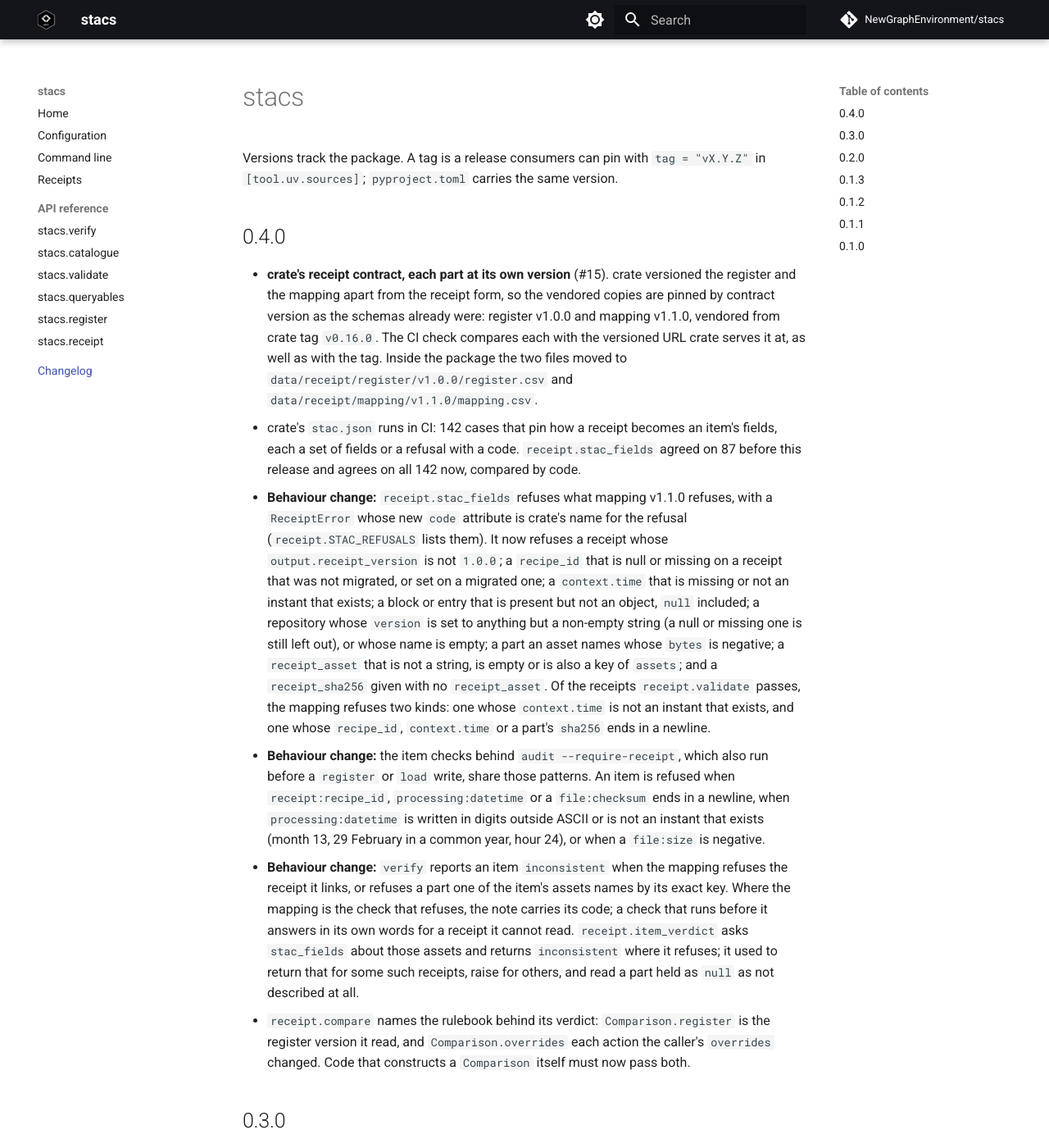
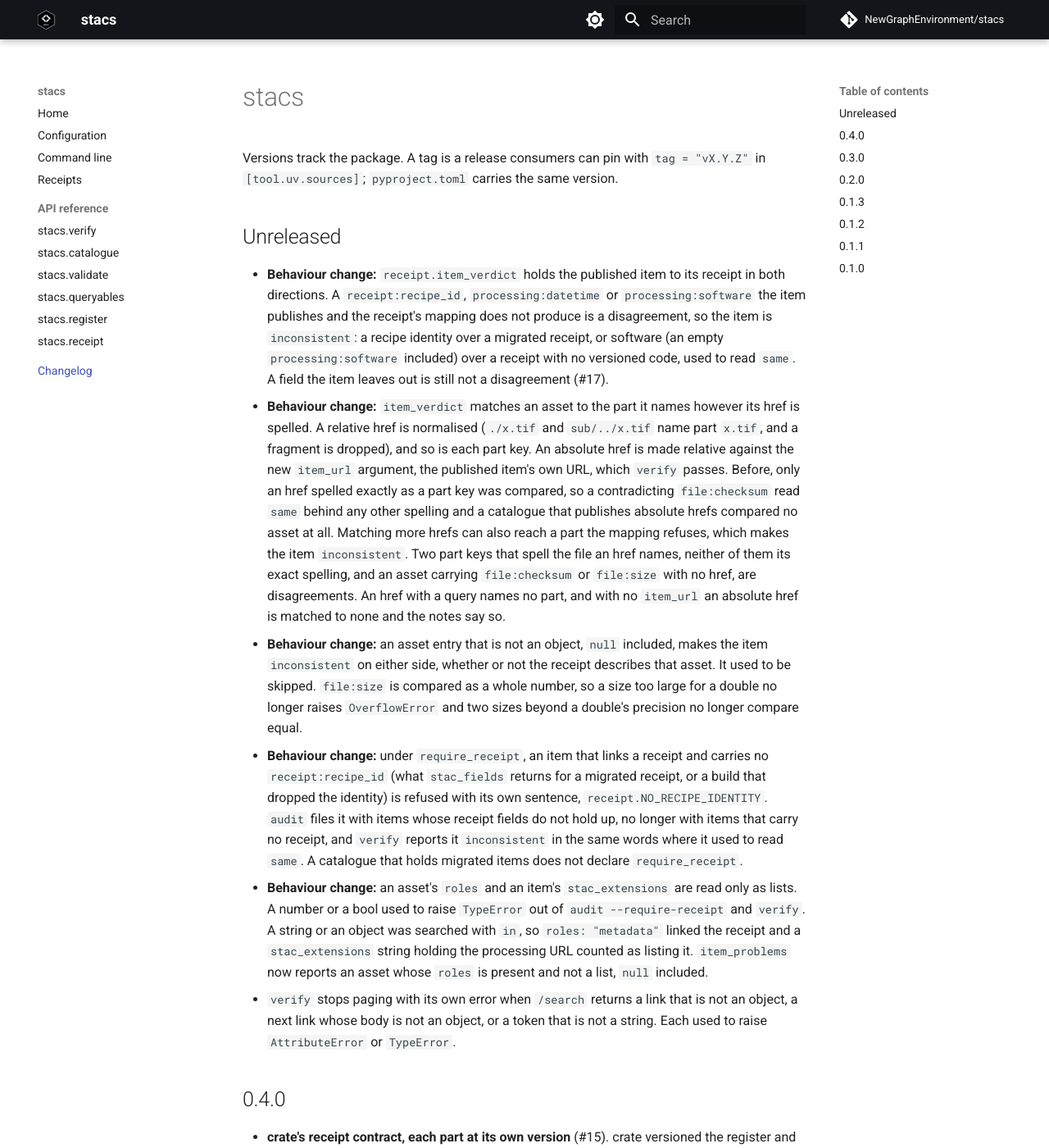
Before and after one commit to NewGraphEnvironment/stacs, an MkDocs documentation site: the page built from docs/changelog.md, in a window 1280 px wide and 1400 px high. Shown: the whole window at 82% size. Built offline with MkDocs 1.6.1 and Material for MkDocs 9.7.7, drawn with Linux system fonts in a browser that asks for light colours; comment, search, counter and statistics services are not loaded.

Commit message:
Document #17's behaviour changes in NEWS and the README
Co-Authored-By: Claude Opus 5.5 <noreply@anthropic.com>

```diff
--- a/NEWS.md
+++ b/NEWS.md
@@ -2,6 +2,46 @@
 
 Versions track the package. A tag is a release consumers can pin with
 `tag = "vX.Y.Z"` in `[tool.uv.sources]`; `pyproject.toml` carries the same version.
+
+## Unreleased
+
+- **Behaviour change:** `receipt.item_verdict` holds the published item to its receipt in
+  both directions. A `receipt:recipe_id`, `processing:datetime` or `processing:software` the
+  item publishes and the receipt's mapping does not produce is a disagreement, so the item is
+  `inconsistent`: a recipe identity over a migrated receipt, or software (an empty
+  `processing:software` included) over a receipt with no versioned code, used to read
+  `same`. A field the item leaves out is still not a disagreement (#17).
+- **Behaviour change:** `item_verdict` matches an asset to the part it names however its
+  href is spelled. A relative href is normalised (`./x.tif` and `sub/../x.tif` name part
+  `x.tif`, and a fragment is dropped), and so is each part key. An absolute href is made
+  relative against the new `item_url` argument, the published item's own URL, which
+  `verify` passes. Before, only an href spelled exactly as a part key was compared, so a
+  contradicting `file:checksum` read `same` behind any other spelling and a catalogue that
+  publishes absolute hrefs compared no asset at all. Matching more hrefs can also reach a
+  part the mapping refuses, which makes the item `inconsistent`. Two part keys that spell the
+  file an href names, neither of them its exact spelling, and an asset carrying
+  `file:checksum` or `file:size` with no href, are disagreements. An href with a query names no part, and with no `item_url` an absolute
+  href is matched to none and the notes say so.
+- **Behaviour change:** an asset entry that is not an object, `null` included, makes the
+  item `inconsistent` on either side, whether or not the receipt describes that asset. It
+  used to be skipped. `file:size` is compared as a whole number, so a size too large for a
+  double no longer raises `OverflowError` and two sizes beyond a double's precision no
+  longer compare equal.
+- **Behaviour change:** under `require_receipt`, an item that links a receipt and carries no
+  `receipt:recipe_id` (what `stac_fields` returns for a migrated receipt, or a build that
+  dropped the identity) is refused with its own sentence, `receipt.NO_RECIPE_IDENTITY`.
+  `audit` files it with items whose receipt fields do not hold up, no longer with items that
+  carry no receipt, and `verify` reports it `inconsistent` in the same words where it used
+  to read `same`. A catalogue that holds migrated items does not declare `require_receipt`.
+- **Behaviour change:** an asset's `roles` and an item's `stac_extensions` are read only as
+  lists. A number or a bool used to raise `TypeError` out of `audit --require-receipt` and
+  `verify`. A string or an object was searched with `in`, so `roles: "metadata"` linked the
+  receipt and a `stac_extensions` string holding the processing URL counted as listing it.
+  `item_problems` now reports an asset whose `roles` is present and not a list, `null`
+  included.
+- `verify` stops paging with its own error when `/search` returns a link that is not an
+  object, a next link whose body is not an object, or a token that is not a string. Each
+  used to raise `AttributeError` or `TypeError`.
 
 ## 0.4.0
 
```
Also changed, not shown: README.md (+9 -1 lines), planning/active/progress.md (+2 -0 lines), planning/active/task_plan.md (+4 -4 lines).
